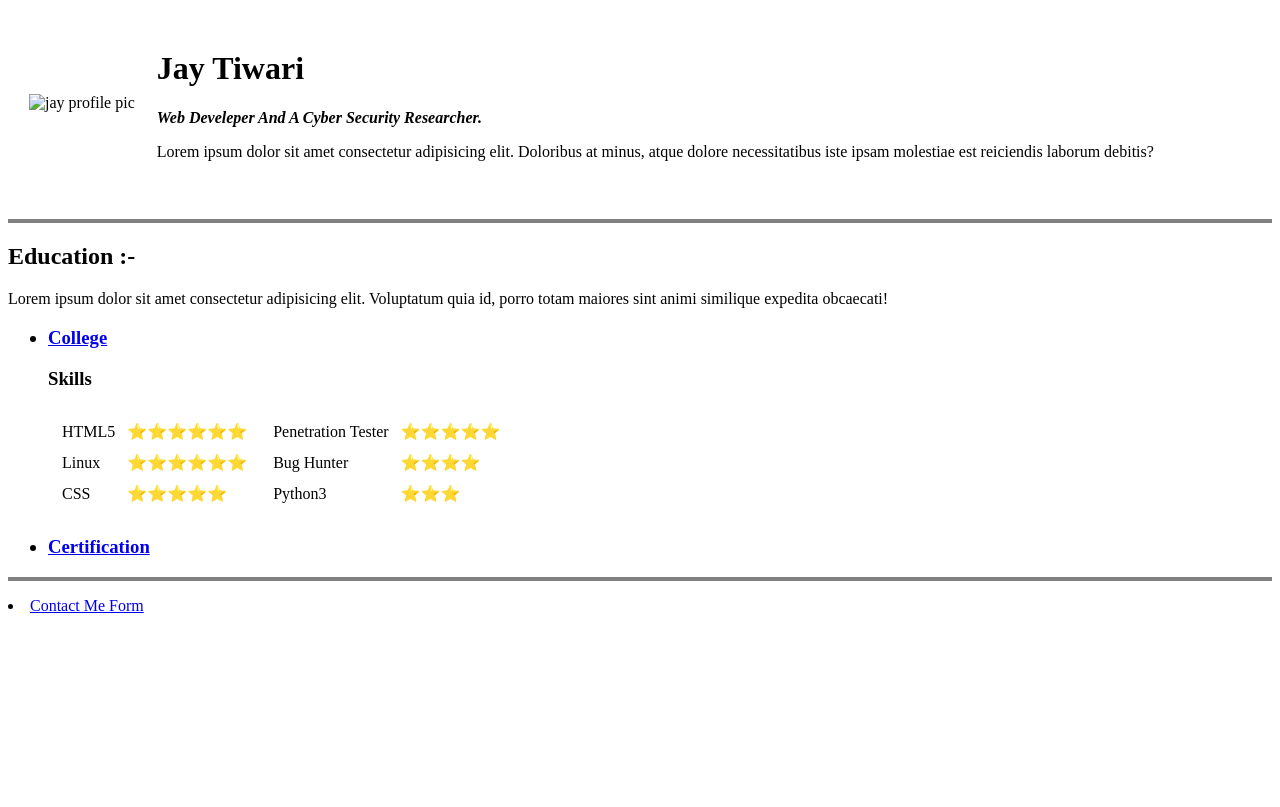
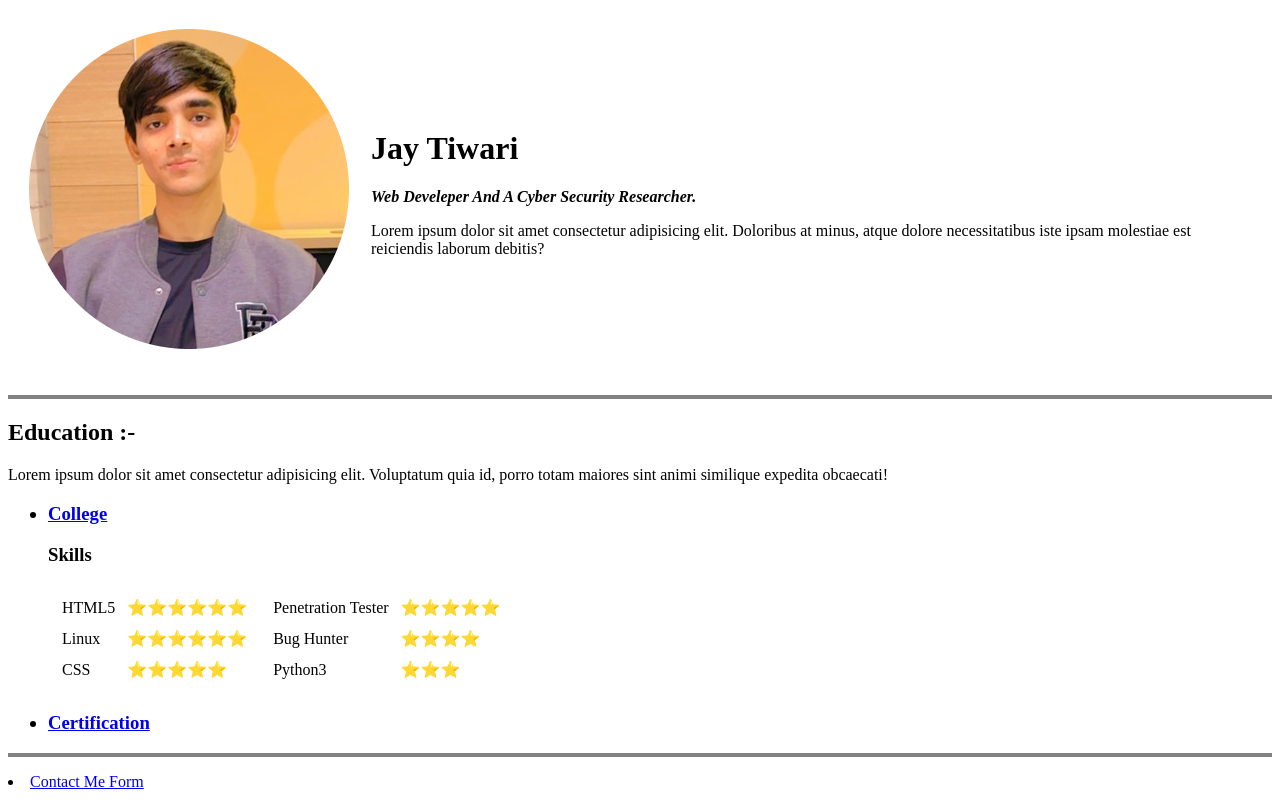
Before and after one commit to jaytiwari05/cv, a plain HTML site: page index.html in a window 1280 px wide. Drawn offline with Linux system fonts and the light colour scheme.

Commit message:
Update index.html

```diff
--- a/index.html
+++ b/index.html
@@ -11,7 +11,7 @@
 <body>
     <table cellspacing="20">
         <tr>
-            <td><img src="img/jay-crop.png" alt="jay profile pic"></td>
+            <td><img src="jay-crop.png" alt="jay profile pic"></td>
             <td>
                 <h1>Jay Tiwari</h1>
                 <em><strong> Web Develeper And A Cyber Security Researcher. </strong></em>
```
